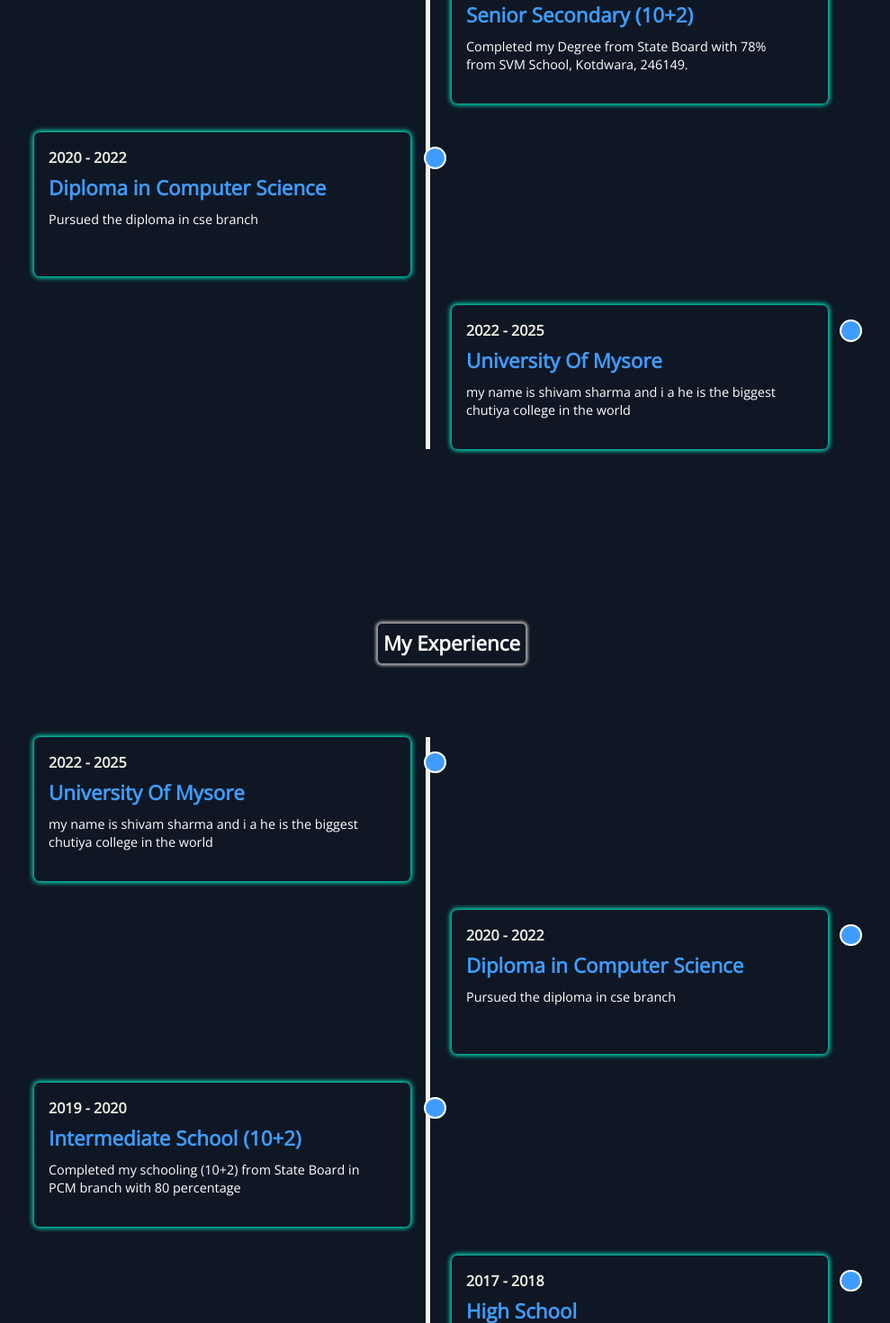
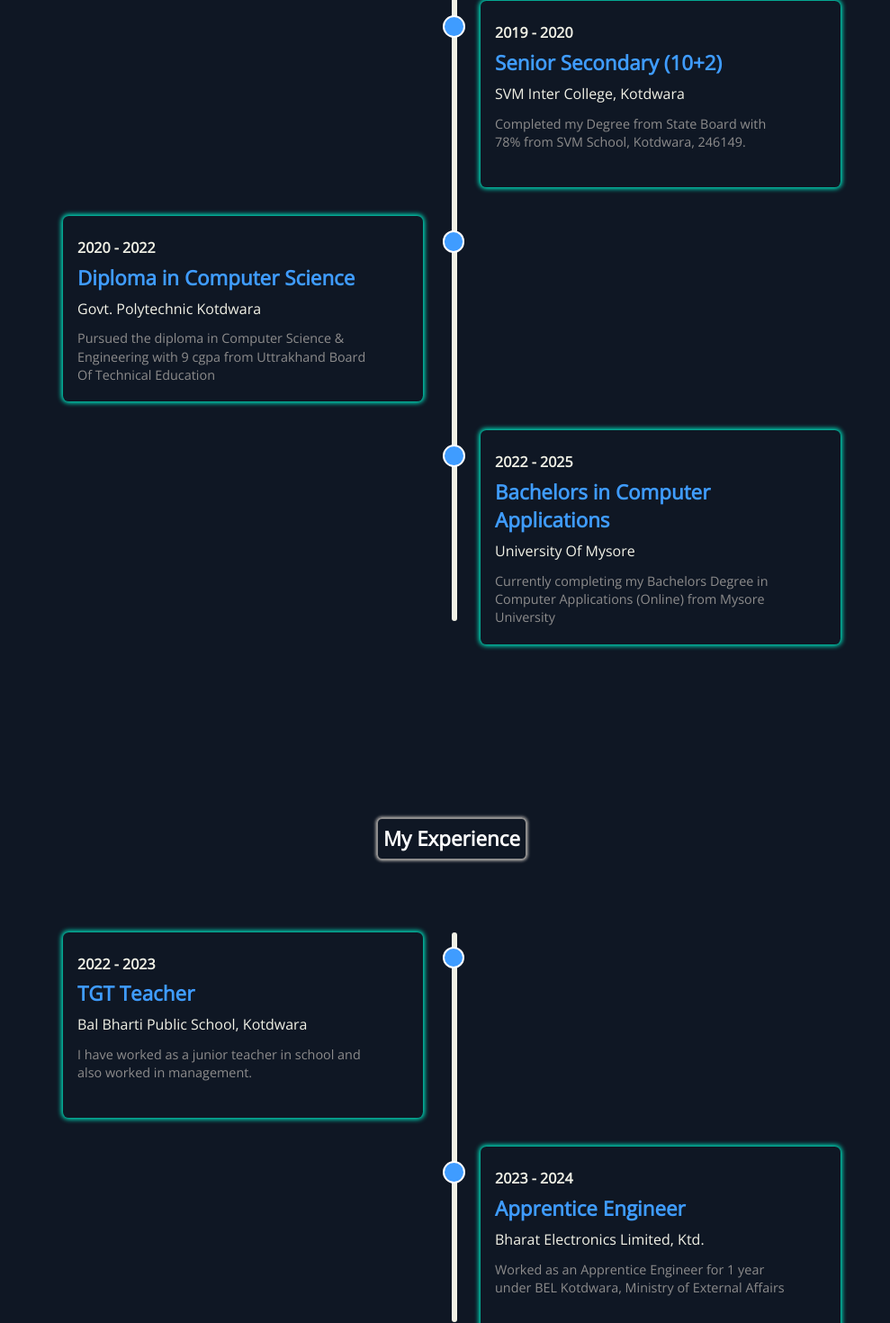
Before and after one commit to shivam1611/portfolio-website, a React (Vite) app in the folder portfolio-app/: page /about in a window 1280 px wide. Shown: the part 640-2110 px from the top of the page at 90% size, without its empty margins (138-1127 px from the left). Built offline with nearby package versions, Linux system fonts and the light colour scheme.

Commit message:
desktop Version  completed

```diff
--- a/portfolio-app/src/Components/ActionBox/ActionBox.jsx
+++ b/portfolio-app/src/Components/ActionBox/ActionBox.jsx
@@ -1,13 +1,17 @@
 import React from "react";
 import styles from "./ActionBox.module.css";
 
-function ActionBox({timeline,timeline_title,details,img, isleft}) {
+function ActionBox({timeline,timeline_title,details,img, isleft,location}) {
   return (
-    <div className={`${styles.action_box} ${isleft ? styles.left_side : styles.right_side}`}>
+    <div className={`${styles.action_box} ${isleft ? styles.left_container : styles.right_container}`}>
 
       <div className={styles.right_section}>
+
         <p className={styles.year_section}>{timeline}</p>
         <h2 className={styles.action_box_title}>{timeline_title}</h2>
+        {
+          location?.length && <p className={styles.location}>{location}</p>
+        }
         <p className={styles.action_box_details}>{details}</p>
       </div>
     </div>
--- a/portfolio-app/src/Components/ActionBox/ActionBox.module.css
+++ b/portfolio-app/src/Components/ActionBox/ActionBox.module.css
@@ -1,113 +1,77 @@
-.action_box{
-    /* width: 35rem; */
-    width: 45%;
-    height: 10rem;
-    /* background-color: green; */
-    border-radius: .4rem;
+.action_box {
+  width: 100%;
+  border-radius: 0.4rem;
   display: flex;
   box-shadow: 0px 0px 5px 2px var(--light);
   justify-content: flex-start;
-    position: relative;
+  /* position: relative; */
   align-items: center;
-    left: 50%;
+  /* left: 50%; */
   gap: 1.5rem;
   margin-bottom: 2rem;
-    padding: .6rem;
+  padding: 1rem;
   padding-left: 1rem;
-}
-.right_box{
-    right: 50%;
+  /* margin-inline: 1rem; */
 }
 
-.action_box::before{
-    content: '';
-	position: absolute;
-	width: 1.3rem;
-	height: 1.3rem;
-	border-radius: 50%;
-	right: -2.5rem;
-	top: 1rem;
-	background-color:var(--fade);
-	border: 2px solid white;
-}
 
-.right_side::before{
-    content: '';
-	position: absolute;
-	width: 1.3rem;
-	height: 1.3rem;
-	border-radius: 50%;
-    right: -2.4rem;
-	top: 1rem;
-	background-color:var(--fade);
-	border: 2px solid white;
 
-}
 
-.left_section{
+.left_section {
   width: 12rem;
   height: 100%;
   background-color: yellow;
 }
-.left_section img{
+.left_section img {
   width: 100%;
   height: 100%;
   object-fit: cover;
 }
-.right_section{
+.right_section {
   display: flex;
   justify-content: flex-start;
   align-items: flex-start;
   flex-direction: column;
-    gap: .2rem;
+  gap: 0.2rem;
   /* width: 23rem; */
   height: 100%;
-    padding-top: .5rem;
+  padding-top: 0.5rem;
 
   /* background-color: green; */
 }
 
-.year_section{
+.year_section {
   height: 1.4rem;
   font-size: 1rem;
   font-weight: 600;
   color: var(--accent);
 }
-.action_box_title{
-    height: 1.8rem;
+.action_box_title {
+  /* height: 1.8rem; */
   font-size: 1.4rem;
   width: 100%;
-    margin-top: .2rem;
+  margin-top: 0.2rem;
   color: var(--fade);
   /* background-color: red; */
 }
-.action_box_details{
+.action_box_details {
   height: 4rem;
-    margin-top: .6rem;
+  margin-top: 0.6rem;
   line-height: 1.4;
   font-weight: 400;
-    font-size: .9rem;
+  font-size: 0.9rem;
   width: 90%;
-    /* color: var(--gray); */
-    /* background-color: yellow; */
-
+  color: var(--gray);
 }
-.row{
+.location{
+    margin-top: .3rem;
+    color: var(--accent);
+}
+.row {
   width: 100%;
   background-color: green;
-
 }
 
-
-.content{
-    border-left: .2rem solidvar(--accent);
-
+.content {
+  border-left: 0.2rem solidvar(--accent);
 }
-
-.left_side{
-    left: 0;
-}
-
-.right_side{
-    left: 50%;
-}
--- a/portfolio-app/src/Components/Circle/Circle.module.css
+++ b/portfolio-app/src/Components/Circle/Circle.module.css
@@ -6,6 +6,6 @@
     border: .2rem solid var(--light);
     position: fixed;
    /* right: -8rem; */
-    z-index: -7;
+    z-index: -10;
     /* top: -6rem; */
 }
--- /dev/null
+++ b/portfolio-app/src/Components/Timeline.js
@@ -0,0 +1,5 @@
+const timeline  = [
+    {
+
+    }
+]
--- a/portfolio-app/src/pages/AboutPage/AboutPage.jsx
+++ b/portfolio-app/src/pages/AboutPage/AboutPage.jsx
@@ -3,51 +3,62 @@ import Circle from "../../Components/Circle/Circle";
 import MainContainer from "../../Components/MainContainer/MainContainer";
 import Navbar from "../../Components/Navbar/Navbar";
 import style from "./AboutPage.module.css";
-import ContainerTitle from '../../Components/ComponentTitle/ComponentTitle'
+import ContainerTitle from "../../Components/ComponentTitle/ComponentTitle";
 import { motion } from "framer-motion";
 
 function AboutPage() {
   return (
     <div>
       <Navbar />
-      <Circle top={"-19rem"} left={"-15rem"}/>
+      <Circle bottom={"19rem"} right={"-25rem"} />
       <MainContainer>
         <div className={style.about_component}>
-         <ContainerTitle title={"About me"}/>
+          <ContainerTitle title={"About me"} />
           <div className={style.timeline_container}>
             <h1 className={style.timeline_title}>My Education</h1>
             <div className={style.timeline_box}>
+              <div className={`${style.action_container} ${style.left_container}`}>
                 <ActionBox
                   isleft={true}
                   timeline={"2017 - 2018"}
                   timeline_title={"High School "}
+                  location={"SVM Inter College, Kotwdara"}
                   details={
-                  "Completed my High School Degree from State Board with 78% from SVM School, Kotdwara, 246149."
+                    "Completed my High School Degree from State Board with 78%."
                   }
                 />
+              </div>
+              <div className={`${style.action_container} ${style.right_container}`}>
                 <ActionBox
                   isleft={false}
                   timeline={"2019 - 2020"}
                   timeline_title={"Senior Secondary (10+2)"}
+                  location={"SVM Inter College, Kotdwara"}
                   details={
                     "Completed my Degree from State Board with 78% from SVM School, Kotdwara, 246149."
                   }
                 />
+              </div>
+              <div className= {`${style.action_container} ${style.left_container}`}>
                 <ActionBox
                   isleft={true}
                   timeline={"2020 - 2022"}
                   timeline_title={"Diploma in Computer Science "}
-                details={"Pursued the diploma in cse branch"}
+                  location={"Govt. Polytechnic Kotdwara"}
+                  details={"Pursued the diploma in Computer Science & Engineering with 9 cgpa from Uttrakhand Board Of Technical Education"}
                   img={
                     "https://www.gpkotdwar.org.in/images/gallery/l8THHpO6.jpg"
                   }
                 />
+              </div>
+              <div className= {`${style.action_container} ${style.right_container}`}>
                 <ActionBox
                   isleft={false}
                   timeline={"2022 - 2025"}
-                timeline_title={"University Of Mysore"}
+                  timeline_title={"Bachelors in Computer Applications"}
+                  location={"University Of Mysore"}
                   details={
-                  "my name is shivam sharma and i a he is the biggest chutiya college in the world"
+                    "Currently completing my Bachelors Degree in Computer Applications (Online) from Mysore University"
                   }
                   img={
                     "https://encrypted-tbn0.gstatic.com/images?q=tbn:ANd9GcQq25wBcbXkIUAg1yyYvwNMT--QIk76V1QFkI0rIdt5Kw&s"
@@ -55,43 +66,33 @@ function AboutPage() {
                 />
               </div>
             </div>
+          </div>
           <div className={style.timeline_container}>
             <h1 className={style.timeline_title}>My Experience</h1>
             <div className={style.timeline_box}>
+              <div className={`${style.action_container} ${style.left_container}`}>
                 <ActionBox
                   isleft={true}
-                timeline={"2022 - 2025"}
-                timeline_title={"University Of Mysore"}
+                  timeline={"2022 - 2023"}
+                  timeline_title={"TGT Teacher"}
+                  location={"Bal Bharti Public School, Kotdwara"}
                   details={
-                  "my name is shivam sharma and i a he is the biggest chutiya college in the world"
-                }
-                img={
-                  "https://encrypted-tbn0.gstatic.com/images?q=tbn:ANd9GcQq25wBcbXkIUAg1yyYvwNMT--QIk76V1QFkI0rIdt5Kw&s"
+                    "I have worked as a junior teacher in school and also worked in management. "
                   }
                 />
+              </div>
+              <div className={`${style.action_container} ${style.right_container}`}>
                 <ActionBox
                   isleft={false}
-                timeline={"2020 - 2022"}
-                timeline_title={"Diploma in Computer Science "}
-                details={"Pursued the diploma in cse branch"}
-              />
-
-              <ActionBox
-                isleft={true}
-                timeline={"2019 - 2020"}
-                timeline_title={"Intermediate School (10+2)"}
+                  timeline={"2023 - 2024"}
+                  timeline_title={"Apprentice Engineer "}
+                  location={"Bharat Electronics Limited, Ktd."}
                   details={
-                  "Completed my schooling (10+2) from State Board in PCM branch with 80 percentage"
+                    "Worked as an Apprentice Engineer for 1 year under BEL Kotdwara, Ministry of External Affairs"
                   }
                 />
-              <ActionBox
-                isleft={false}
-                timeline={"2017 - 2018"}
-                timeline_title={"High School "}
-                details={
-                  "Completed my schooling (10+2) from State Board in PCM branch with 80 percentage"
-                }
-              />
+              </div>
+
             </div>
           </div>
         </div>
--- a/portfolio-app/src/pages/AboutPage/AboutPage.module.css
+++ b/portfolio-app/src/pages/AboutPage/AboutPage.module.css
@@ -1,6 +1,3 @@
-.about_component {
-}
-
 .timeline_container {
   /* width: 100%; */
   /* background-color: green; */
@@ -23,21 +20,100 @@
 }
 .timeline_box {
   position: relative;
-
   margin-inline: auto;
-
+  max-width: 75rem;
+  /* background-color: rgb(0, 0, 0, 0.4); */
   margin-top: 5rem;
   margin-bottom: 5rem;
 }
 
-.timeline_box::after {
+.timeline_box::after{
   content: "";
   position: absolute;
+  width: .4rem;
+  height: 100%;
+  background-color: var(--accent);
   top: 0;
-  width: 0.3rem;
-  height: 100%;
+  /* margin-left: -.1rem; */
+  border-radius: .3rem;
   left: 50%;
-  margin-left: -1.8rem;
   z-index: -1;
-  background-color: var(--accent);
+  animation: animate 6s linear forwards;
 }
+
+@keyframes animate {
+  from{
+    height: 0%;
+  }
+  to{
+    height: 100%;
+  }
+
+}
+
+.action_container {
+  /* background-color: green; */
+  padding-inline: 2rem;
+  position: relative;
+  width: 50%;
+  opacity: 0;
+  animation: show 1s linear forwards;
+}
+
+.action_container:nth-child(1){
+  animation-delay: 0s;
+}
+.action_container:nth-child(2){
+  animation-delay: 1.5s;
+}
+.action_container:nth-child(3){
+  animation-delay: 3s;
+}
+.action_container:nth-child(4){
+  animation-delay: 4.5s;
+}
+
+@keyframes show {
+  0%{
+    opacity: 1;
+    transform: translateY(-2rem);
+  }
+  100%{
+    opacity: 1;
+    transform: translateY(0rem);
+  }
+
+}
+
+
+
+.left_container {
+  left: 0;
+}
+
+.right_container {
+  left: 50%;
+}
+.right_container::before {
+  content: "";
+  position: absolute;
+  width: 1.3rem;
+  height: 1.3rem;
+  border-radius: 50%;
+  left: -.6rem;
+  top: 1rem;
+  background-color: var(--fade);
+  border: 2px solid white;
+}
+
+.left_container::before {
+  content: "";
+  position: absolute;
+  width: 1.3rem;
+  height: 1.3rem;
+  border-radius: 50%;
+  right: -.9rem;
+  top: 1rem;
+  background-color: var(--fade);
+  border: 2px solid white;
+}
```
Lines whose indentation alone changed are shown as unchanged.
